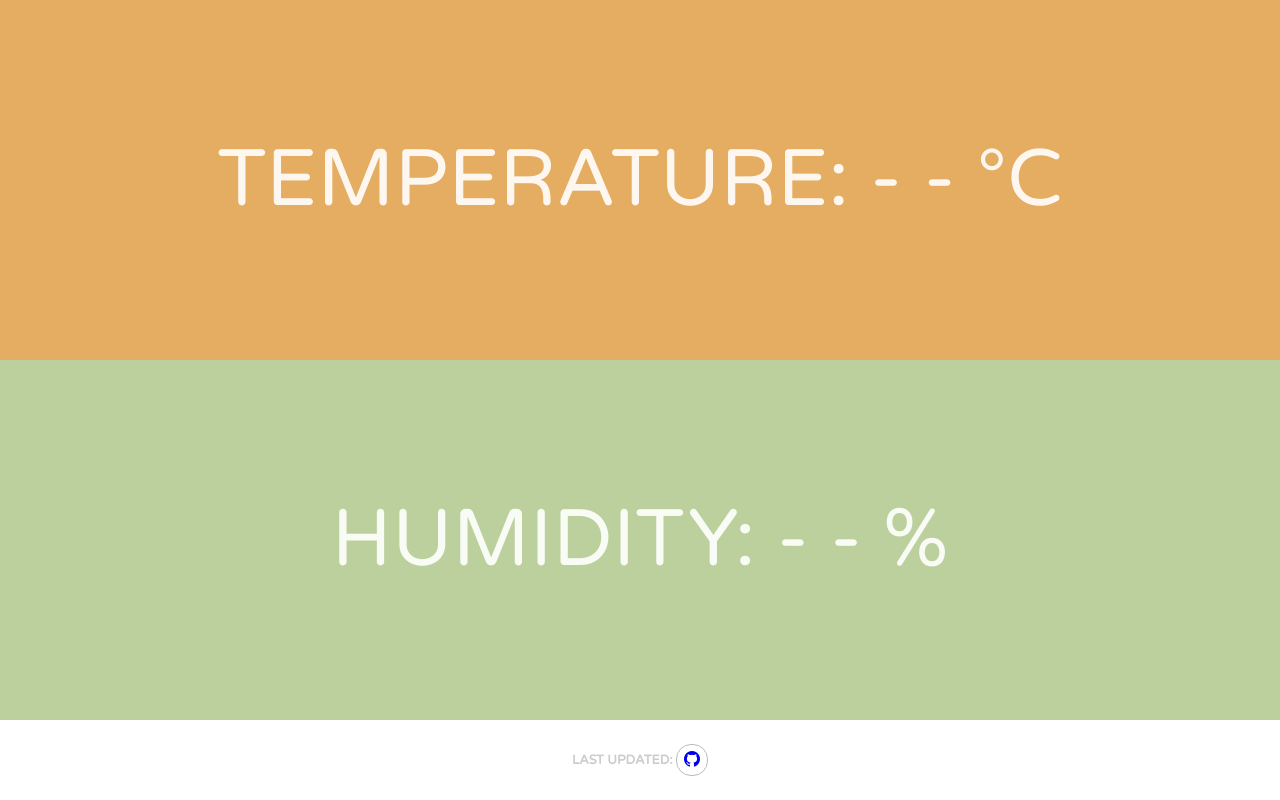
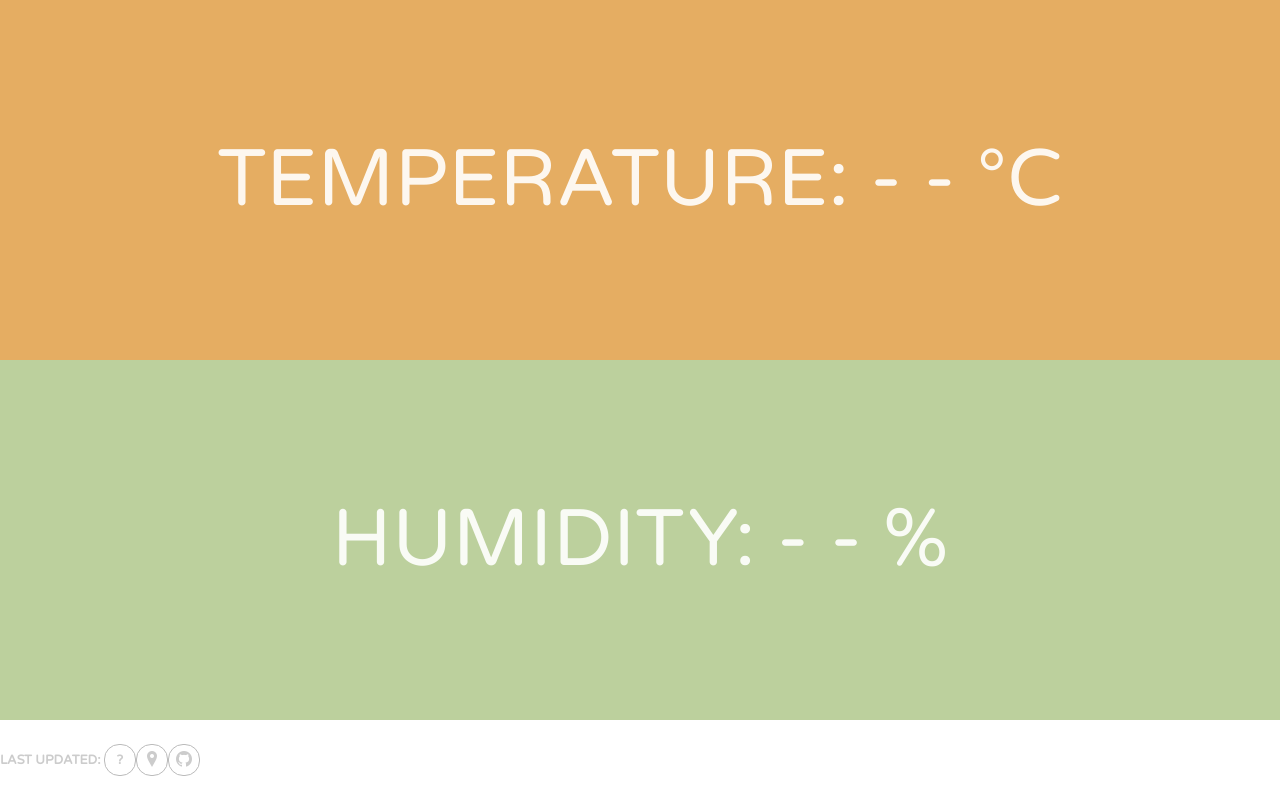
Before and after one commit to Edmeral/weather, a plain HTML site: page index.html in a window 1280 px wide. Drawn offline with nearby package versions, Linux system fonts and the light colour scheme.

Commit message:
Added other icons

```diff
--- a/index.html
+++ b/index.html
@@ -13,8 +13,12 @@
 
   <footer>
     Last updated:&nbsp <span></span> <!-- &nbsp for the space: HTML doesn't count a space before a tag -->
-    <a href="https://github.com/Edmeral/arduino-weather-station">
-      <div class="ico"><span class="octicon octicon-mark-github"></span></div>
+    <a href="#" class="ico">?</a>
+    <a href="#" class="ico">
+      <span class="octicon octicon-location"></span>
+    </a>
+    <a href="https://github.com/Edmeral/arduino-weather-station" class="ico">
+      <span class="octicon octicon-mark-github"></span>
     </a>
   </footer>
 
--- a/style.css
+++ b/style.css
@@ -43,6 +43,10 @@ html, body {
   }
 }
 
+a {
+  color: inherit;
+  text-decoration: none;
+}
 a:visited{
      color: inherit;
 }
@@ -56,7 +60,6 @@ footer {
   font-size: 0.8rem;
   font-weight: bold;
   display: flex;
-  justify-content: center;
   align-items: center;
 }
 
```
